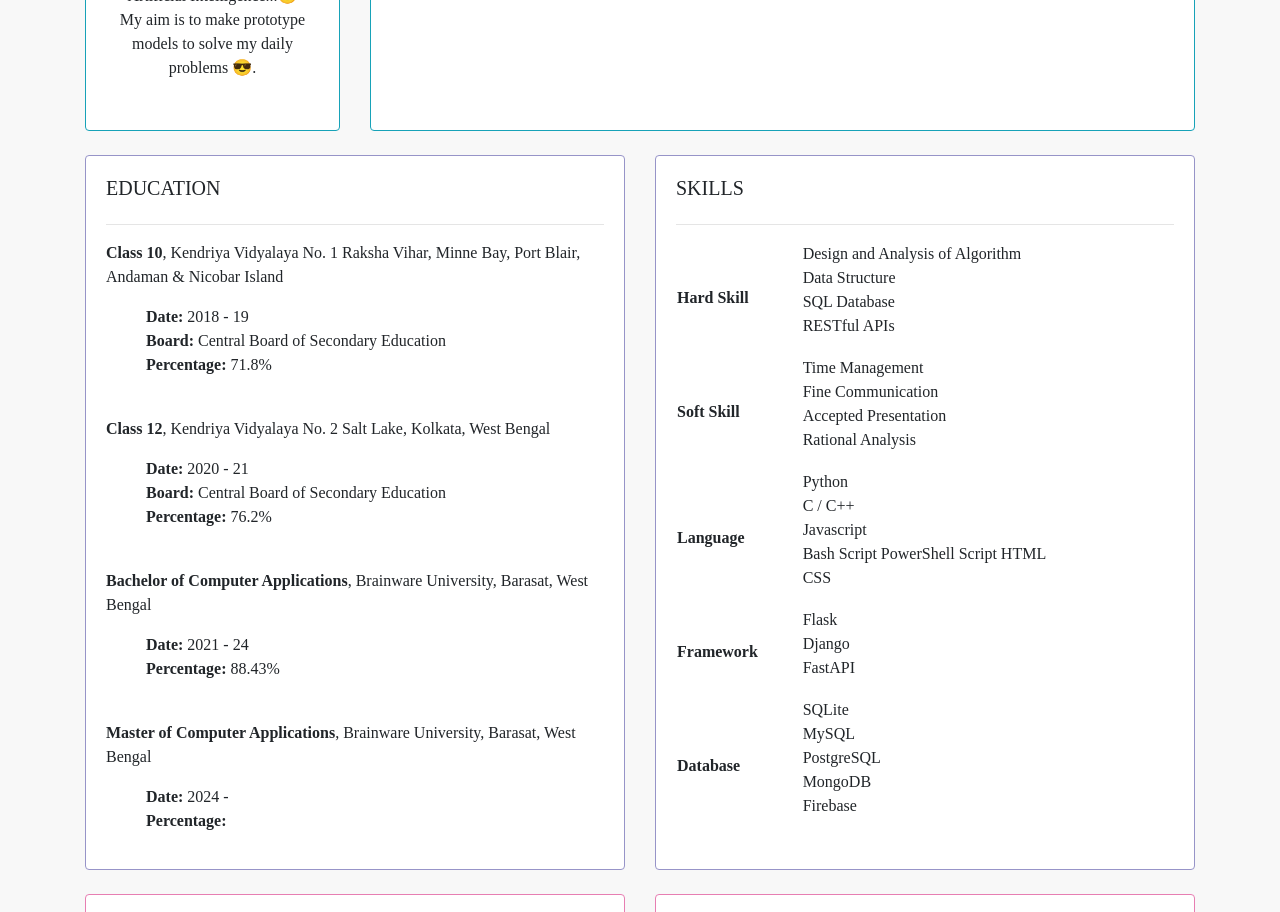
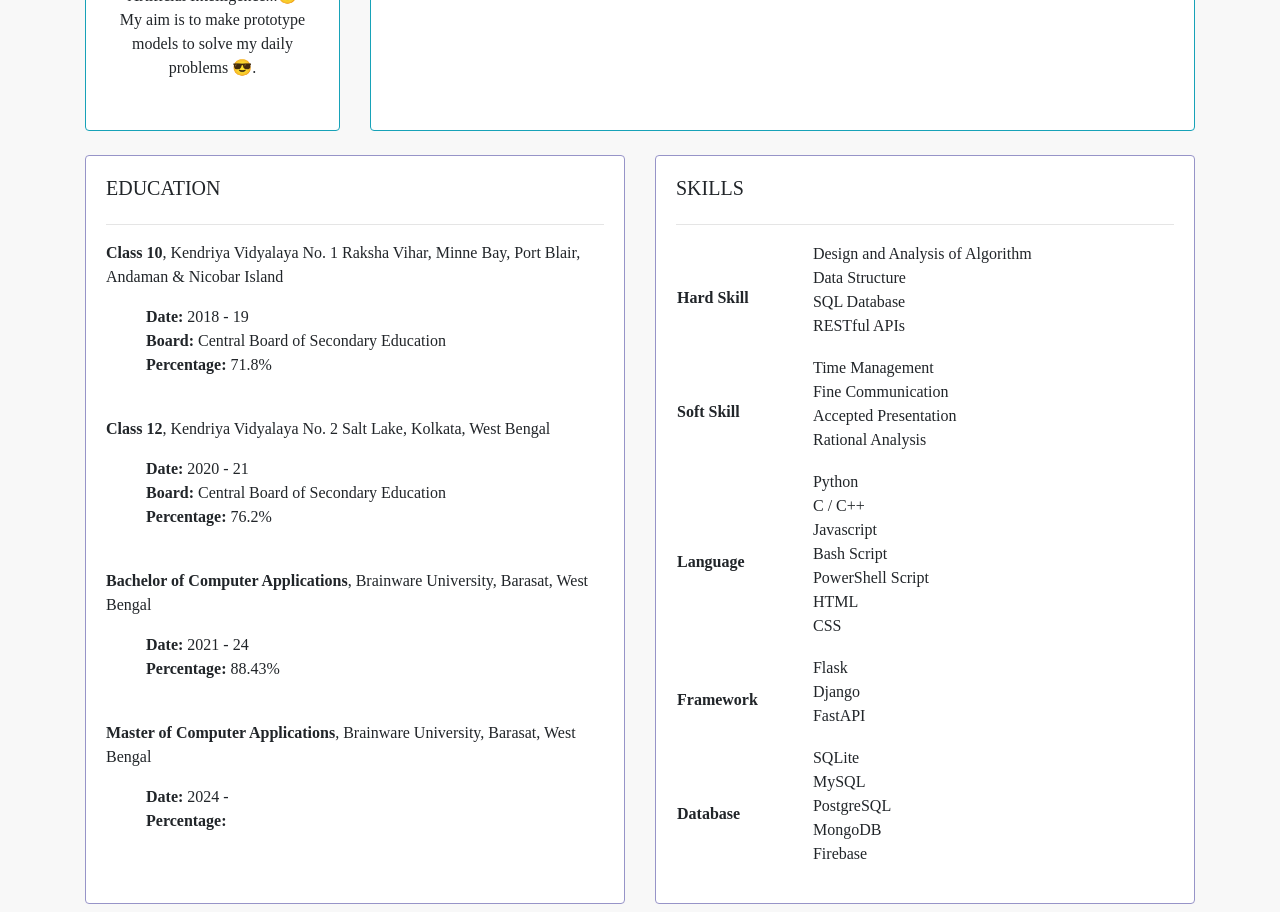
Before and after one commit to Dcoding15/RESUME, a plain HTML site: page index.html in a window 1280 px wide. Shown: the part 374-1286 px from the top of the page. Drawn offline with nearby package versions, Linux system fonts and the light colour scheme.

Commit message:
Update index.html

```diff
--- a/index.html
+++ b/index.html
@@ -135,8 +135,8 @@
 									<li>Python</li><br>
 									<li>C / C++</li><br>
 									<li>Javascript</li><br>
-									<li>Bash Script</li>
-									<li>PowerShell Script</li>
+									<li>Bash Script</li><br>
+									<li>PowerShell Script</li><br>
 									<li>HTML</li><br>
 									<li>CSS</li><br>
 								</ul>
```
